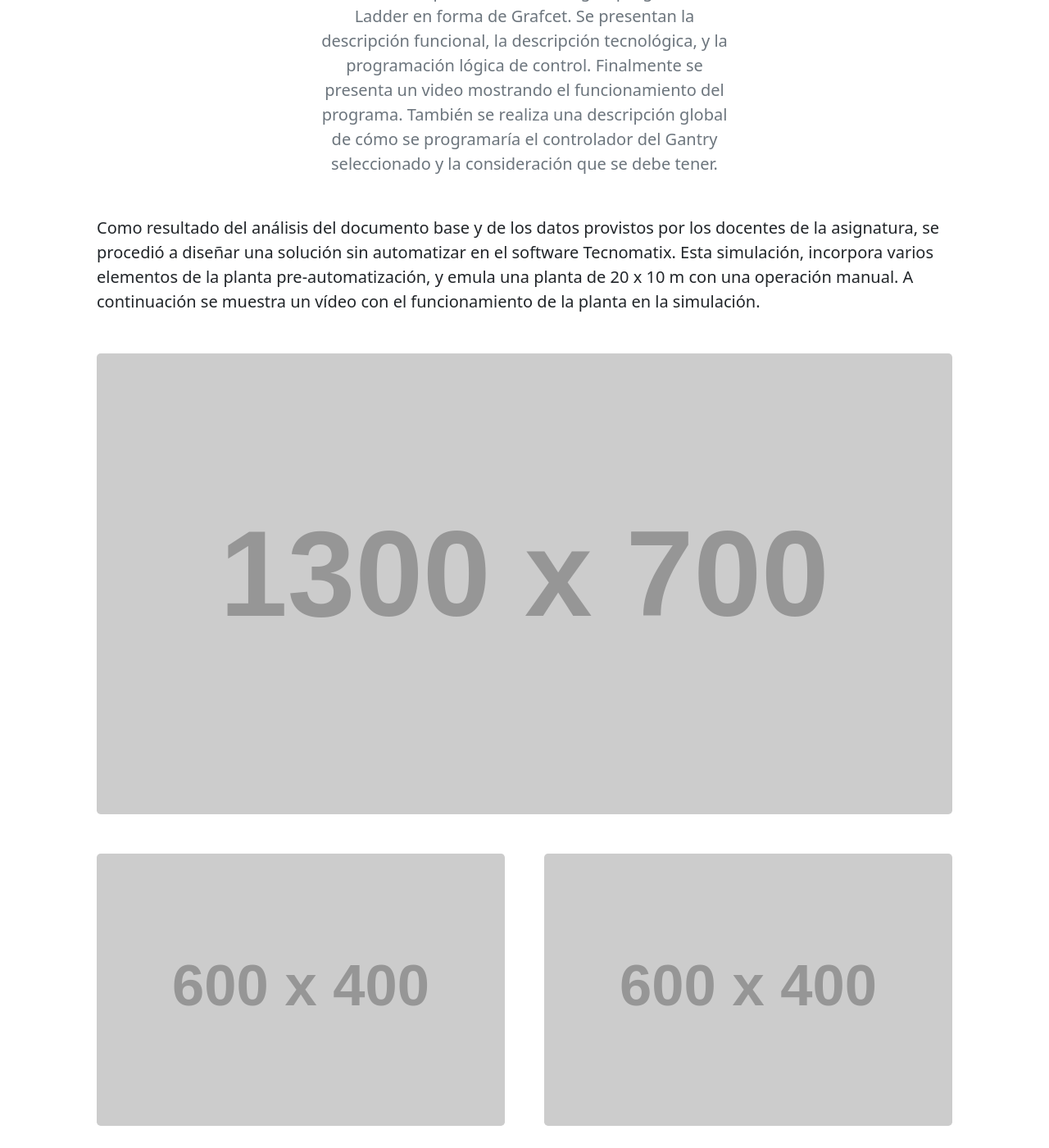
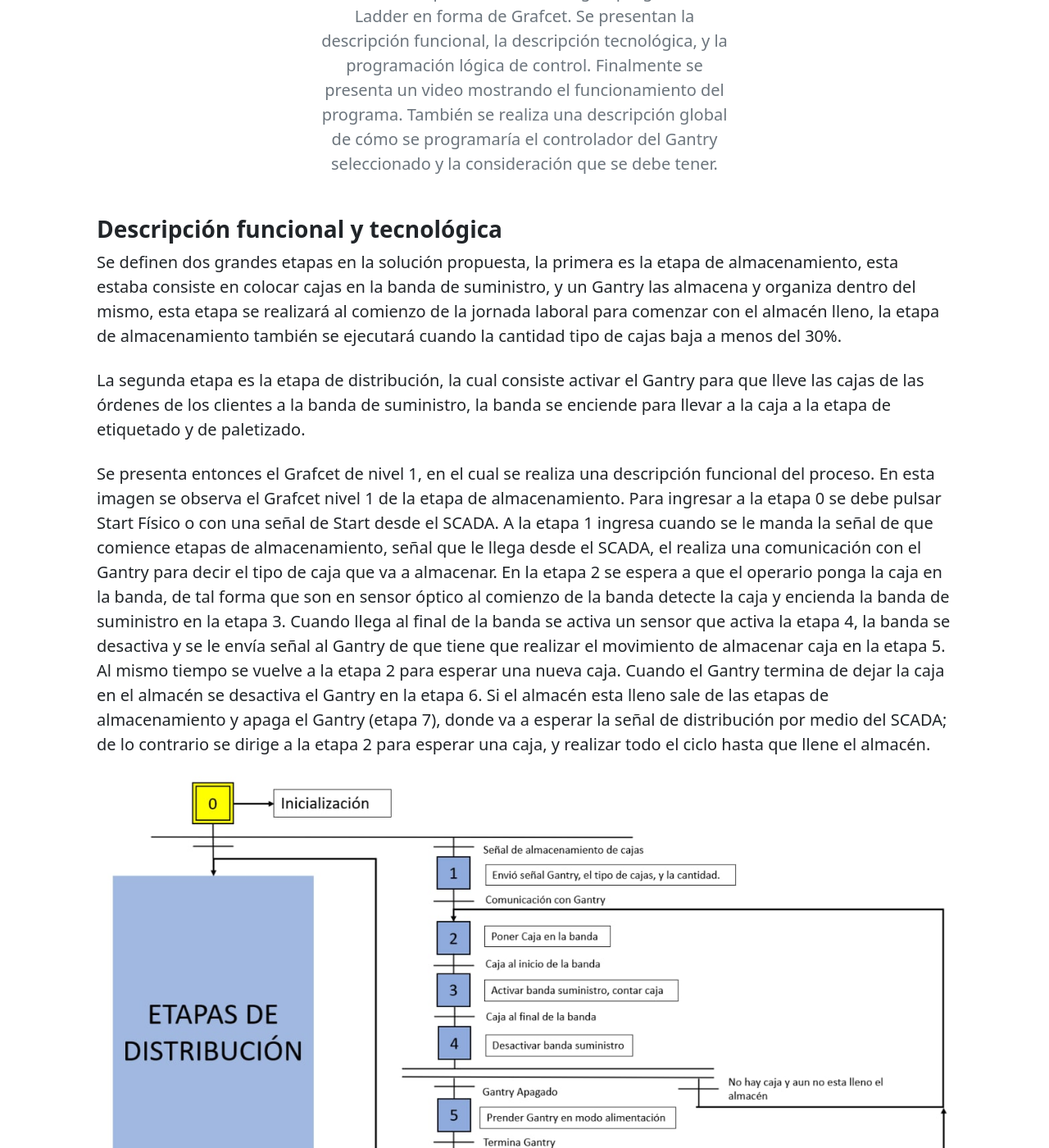
Before and after one commit to APM-GLSV/Comp.A.S, a Jekyll site: the page built from pages/modulos/controladores.html, in a window 1280 px wide and 1400 px high, scrolled down 411 px. Shown: the whole window at 82% size. Built offline with Jekyll 4.4.1, drawn with Linux system fonts in a browser that asks for light colours; some of the changed text lies outside the part shown.

Commit message:
controladores FAB

```diff
--- a/pages/modulos/controladores.html
+++ b/pages/modulos/controladores.html
@@ -8,19 +8,24 @@ layout: default
             <div class="col-lg-6">
                 <div class="text-center mb-5">
                     <h1 class="fw-bolder">Controladores Industriales</h1>
-                    <p class="lead fw-normal text-muted mb-0">En este modulo se propone una solución con un controlador industrial, donde se programa por medio de implementación de lógica programada Ladder en forma de Grafcet. Se presentan la descripción funcional, la descripción tecnológica, y la programación lógica de control. Finalmente se presenta un video mostrando el funcionamiento del programa. También se realiza una descripción global de cómo se programaría el controlador del Gantry seleccionado y la consideración que se debe tener.  </p>
+                    <p class="lead fw-normal text-muted mb-0">En este modulo se propone una solución con un controlador industrial, donde se programa por medio de implementación de lógica programada Ladder en forma de Grafcet. Se presentan la descripción funcional, la descripción tecnológica, y la programación lógica de control. Finalmente se presenta un video mostrando el funcionamiento del programa. También se realiza una descripción global de cómo se programaría el controlador del Gantry seleccionado y la consideración que se debe tener.   </p>
                 </div>
             </div>
         </div>
         <section class="mb-5">
-            <p class="fs-5 mb-4">  Como resultado del análisis del documento base y de los datos provistos por los docentes de la asignatura, se procedió a diseñar una solución sin automatizar en el software Tecnomatix. Esta simulación, incorpora varios elementos de la planta pre-automatización, y emula una planta de 20 x 10 m con una operación manual. A continuación se muestra un vídeo con el funcionamiento de la planta en la simulación.
-            </p>
+            <h3 class="fw-bolder">Descripción funcional y tecnológica </h3>
+            <p class="fs-5 mb-4">Se definen dos grandes etapas en la solución propuesta, la primera es la etapa de almacenamiento, esta estaba consiste en colocar cajas en la banda de suministro, y un Gantry las almacena y organiza dentro del mismo, esta etapa se realizará al comienzo de la jornada laboral para comenzar con el almacén lleno, la etapa de almacenamiento también se ejecutará cuando la cantidad tipo de cajas baja a menos del 30%.  </p>
+            <p class="fs-5 mb-4">La segunda etapa es la etapa de distribución, la cual consiste activar el Gantry para que lleve las cajas de las órdenes de los clientes a la banda de suministro, la banda se enciende para llevar a la caja a la etapa de etiquetado y de paletizado.  </p>
+            <p class="fs-5 mb-4">Se presenta entonces el Grafcet de nivel 1, en el cual se realiza una descripción funcional del proceso. En esta imagen se observa el Grafcet nivel 1 de la etapa de almacenamiento. Para ingresar a la etapa 0 se debe pulsar Start Físico o con una señal de Start desde el SCADA. A la etapa 1 ingresa cuando se le manda la señal de que comience etapas de almacenamiento, señal que le llega desde el SCADA, el realiza una comunicación con el Gantry para decir el tipo de caja que va a almacenar. En la etapa 2 se espera a que el operario ponga la caja en la banda, de tal forma que son en sensor óptico al comienzo de la banda detecte la caja y encienda la banda de suministro en la etapa 3. Cuando llega al final de la banda se activa un sensor que activa la etapa 4, la banda se desactiva y se le envía señal al Gantry de que tiene que realizar el movimiento de almacenar caja en la etapa 5. Al mismo tiempo se vuelve a la etapa 2 para esperar una nueva caja. Cuando el Gantry termina de dejar la caja en el almacén se desactiva el Gantry en la etapa 6. Si el almacén esta lleno sale de las etapas de almacenamiento y apaga el Gantry (etapa 7), donde va a esperar la señal de distribución por medio del SCADA; de lo contrario se dirige a la etapa 2 para esperar una caja, y realizar todo el ciclo hasta que llene el almacén.   </p>
+            <div class="col-12"><img class="img-fluid rounded-3 mb-5" src="{{ site.baseurl }}/images/GRAFCET_LEVEL1_P1.jpg" alt="..." /></div>
+            <p class="fs-5 mb-4">A continuación, se muestra en la descripción tecnología de las etapas de distribución por medio del Grafcet de nivel 2.   </p>
+            <div class="col-12"><img class="img-fluid rounded-3 mb-5" src="{{ site.baseurl }}/images/GRAFCET_LEVEL2_P1.jpg" alt="..." /></div>
+            <h3 class="fw-bolder">Almacén</h3>
+            <div class="col-12"><img class="img-fluid rounded-3 mb-5" src="{{ site.baseurl }}/images/GRAFCET_LEVEL1_P2.jpg" alt="..." /></div>
+            <div class="col-12"><img class="img-fluid rounded-3 mb-5" src="{{ site.baseurl }}/images/GRAFCET_LEVEL2_P2.jpg" alt="..." /></div>
+
         </section>
-        <div class="row gx-5">
-            <div class="col-12"><img class="img-fluid rounded-3 mb-5" src="https://dummyimage.com/1300x700/343a40/6c757d" alt="..." /></div>
-            <div class="col-lg-6"><img class="img-fluid rounded-3 mb-5" src="https://dummyimage.com/600x400/343a40/6c757d" alt="..." /></div>
-            <div class="col-lg-6"><img class="img-fluid rounded-3 mb-5" src="https://dummyimage.com/600x400/343a40/6c757d" alt="..." /></div>
-        </div>
+
         <div class="row gx-5 justify-content-center">
             <div class="col-lg-6">
                 <div class="text-center mb-5">
```
Also changed, not shown: images/GRAFCET_LEVEL1_P1.jpg (added), images/GRAFCET_LEVEL1_P2.jpg (added), images/GRAFCET_LEVEL2_P1.jpg (added), images/GRAFCET_LEVEL2_P2.jpg (added).
